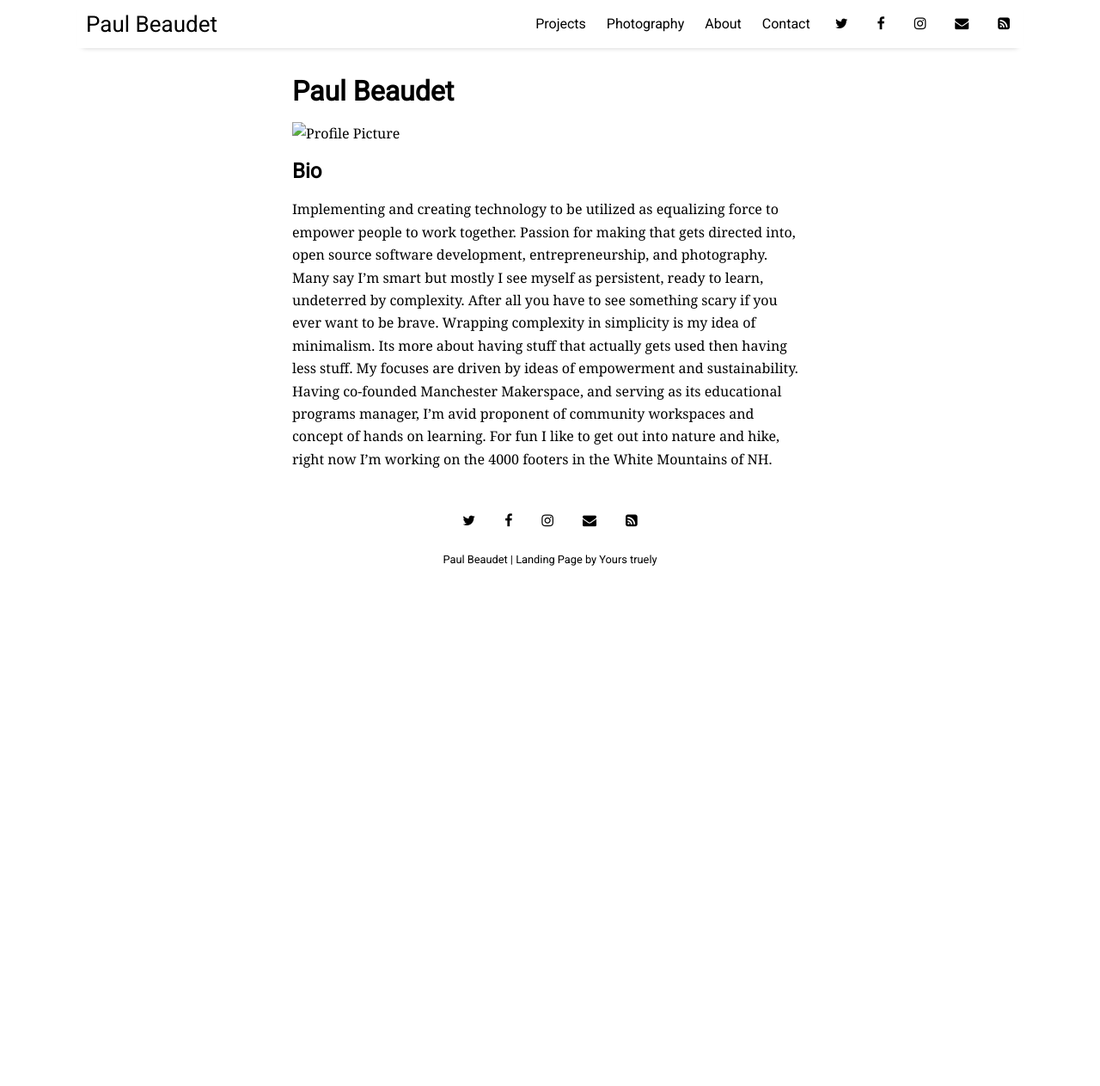
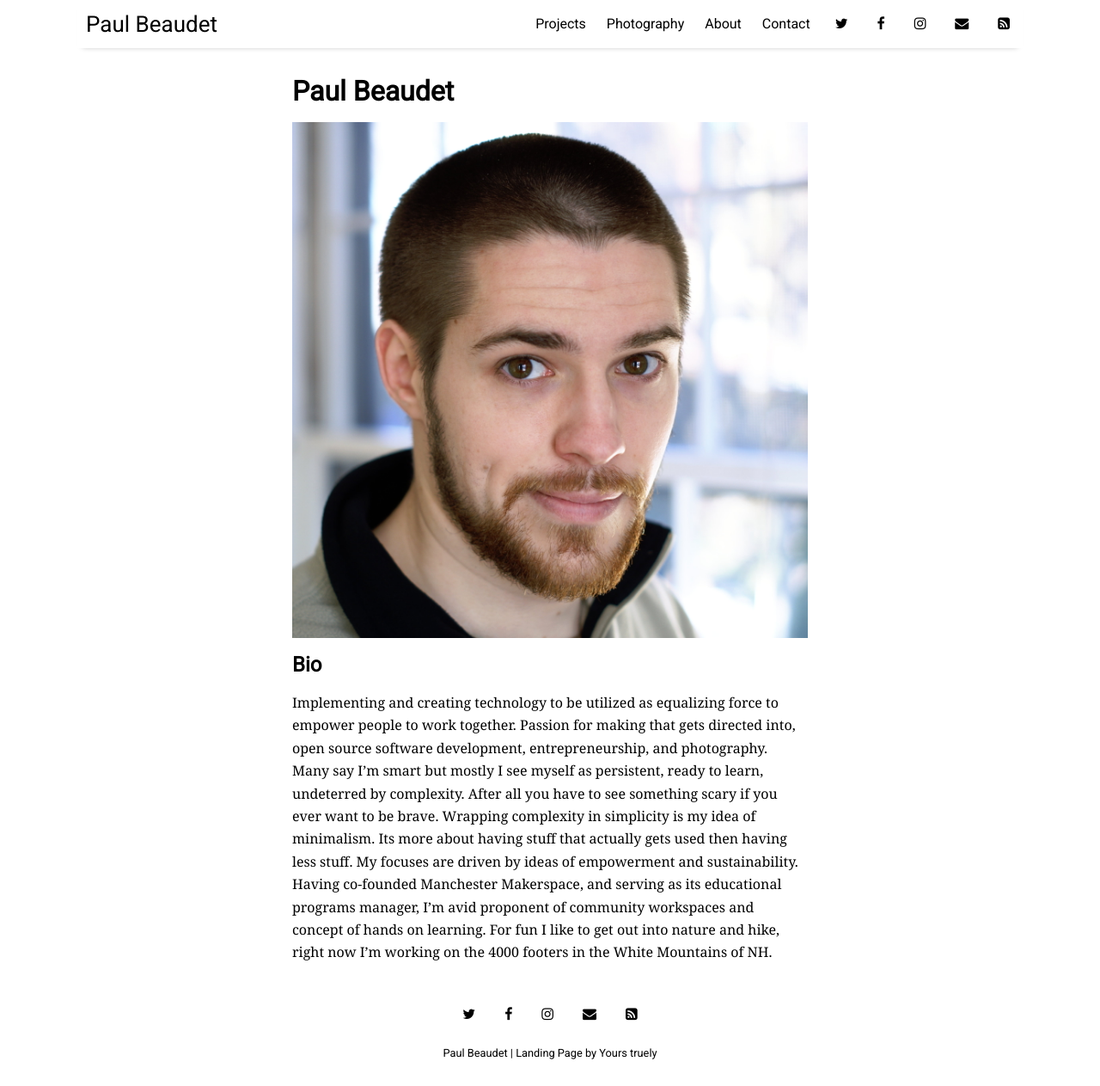
Before and after one commit to PaulBeaudet/paulbeaudet.github.io, a Jekyll site: the page built from pages/about.md, in a window 1280 px wide and 1263 px high. Shown: the whole window at 86% size. Built offline with Jekyll 4.4.1, drawn with Linux system fonts in a browser that asks for light colours; nearby versions of some CDN libraries.

Commit message:
Attempt to fix profile picture

```diff
--- a/pages/about.md
+++ b/pages/about.md
@@ -3,7 +3,7 @@ layout: misc
 title: Paul Beaudet
 ---
 
-![Profile Picture](https://paulbeaudet.github.io/website/assets/img/profile142.jpg)
+![Profile Picture](/assets/img/profile142.jpg)
 
 ## Bio
 
```
